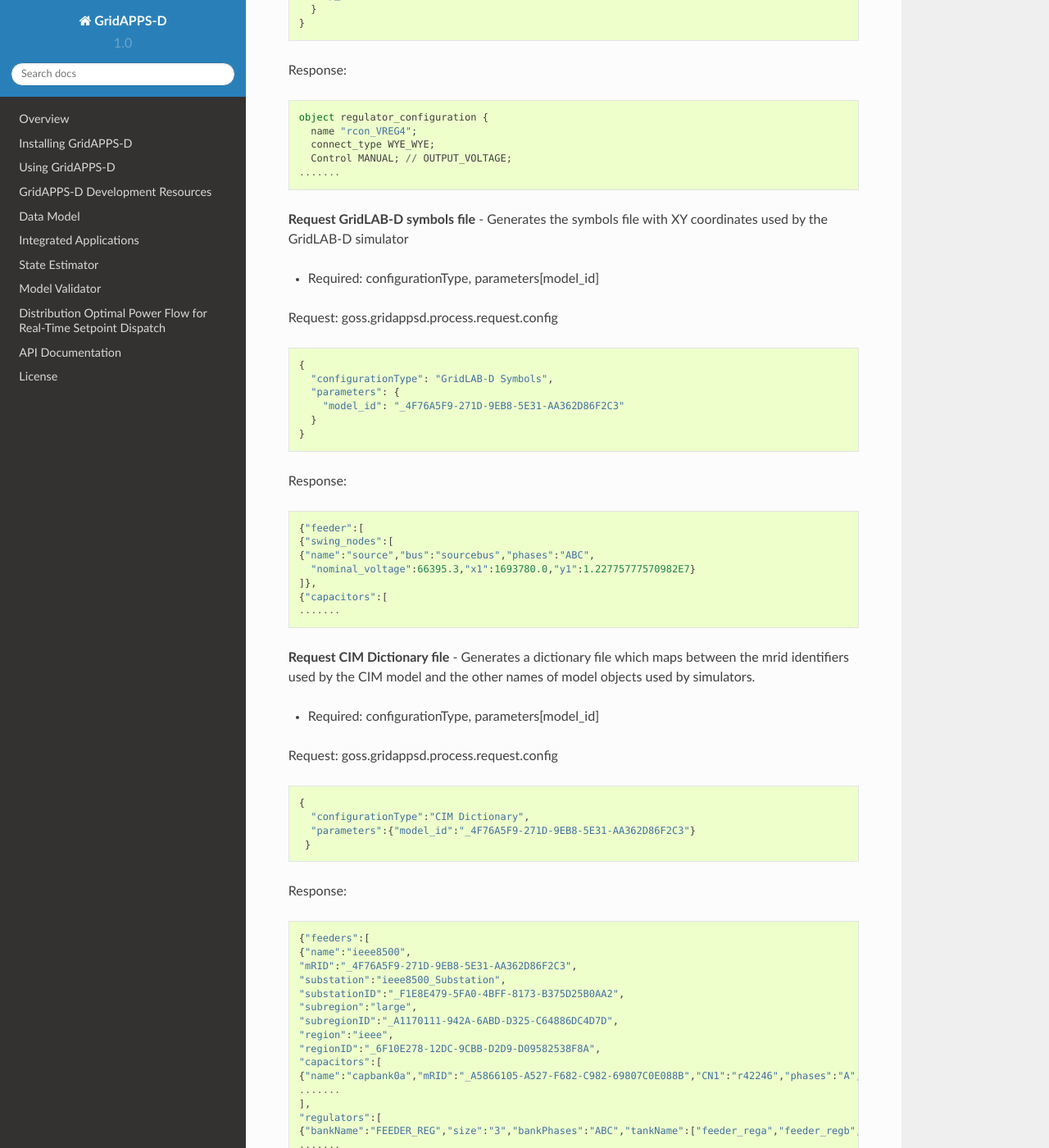
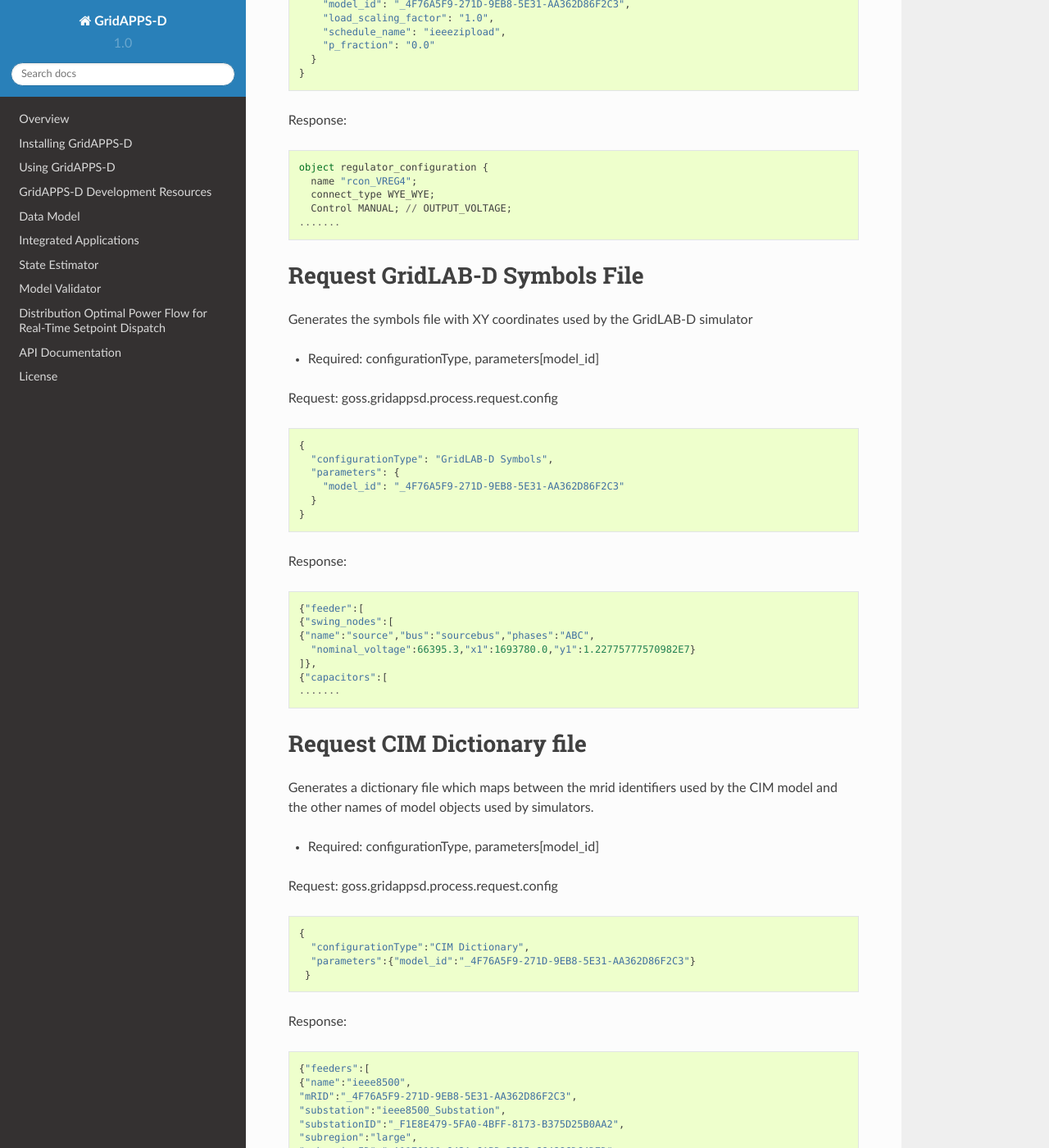
Before and after one commit to ericstephan/gridappsd-docs, a Sphinx documentation site: the page built from docs/source/using_gridappsd/api_examples/config_data_manager.rst, in a window 1280 px wide and 1400 px high, scrolled down 1146 px. Shown: the whole window at 82% size. Built offline with Sphinx 7.4.7 and the Read the Docs theme 2.0.0, drawn with Linux system fonts in a browser that asks for light colours; pages that are not in the unit, such as notebooks, are missing from menus; some of the changed text lies outside the part shown.

```diff
--- a/docs/source/using_gridappsd/api_examples/config_data_manager.rst
+++ b/docs/source/using_gridappsd/api_examples/config_data_manager.rst
@@ -32,7 +32,9 @@ Response:
 <directory where files have been stored>
 
 
-**Request GridLAB-D base file** - Generates the main GLM file required by the GridLAB-D simulator
+Request GridLAB-D Base File
+^^^^^^^
+Generates the main GLM file required by the GridLAB-D simulator
 
 - Required: configurationType, parameters[model_id]
 - Optional: parameters[i_fraction, p_fraction, z_fraction, load_scaling_factor, schedule_name]
@@ -59,7 +61,9 @@ Response:
     Control MANUAL; // OUTPUT_VOLTAGE;
   .......
 
-**Request GridLAB-D symbols file** - Generates the symbols file with XY coordinates used by the GridLAB-D simulator
+Request GridLAB-D Symbols File
+^^^^^^^
+Generates the symbols file with XY coordinates used by the GridLAB-D simulator
 
 - Required: configurationType, parameters[model_id]
 
@@ -83,7 +87,9 @@ Response:
   .......
 
 
-**Request CIM Dictionary file** - Generates a dictionary file which maps between the mrid identifiers used by the CIM model and the other names of model objects used by simulators.
+Request CIM Dictionary file
+^^^^^^^
+Generates a dictionary file which maps between the mrid identifiers used by the CIM model and the other names of model objects used by simulators.
 
 - Required: configurationType, parameters[model_id]
 
@@ -129,7 +135,9 @@ Response:
   ]
   }]}
 
-**Request CIM Feeder Index file** - Generates a list of the feeders available powergrid model data store
+Request CIM Feeder Index file
+^^^^^^^
+Generates a list of the feeders available powergrid model data store
 
 - Required: configurationType, parameters[model_id]
 
@@ -148,7 +156,9 @@ Response:
   .......
   ]}
 
-**Request Simulation Output Configuration file** - Generates file containing objects and properties with measurements avilable in the selected model
+Request Simulation Output Configuration file
+^^^^^^^
+Generates file containing objects and properties with measurements avilable in the selected model
 
 - Required: configurationType, parameters[model_id]
 
```
